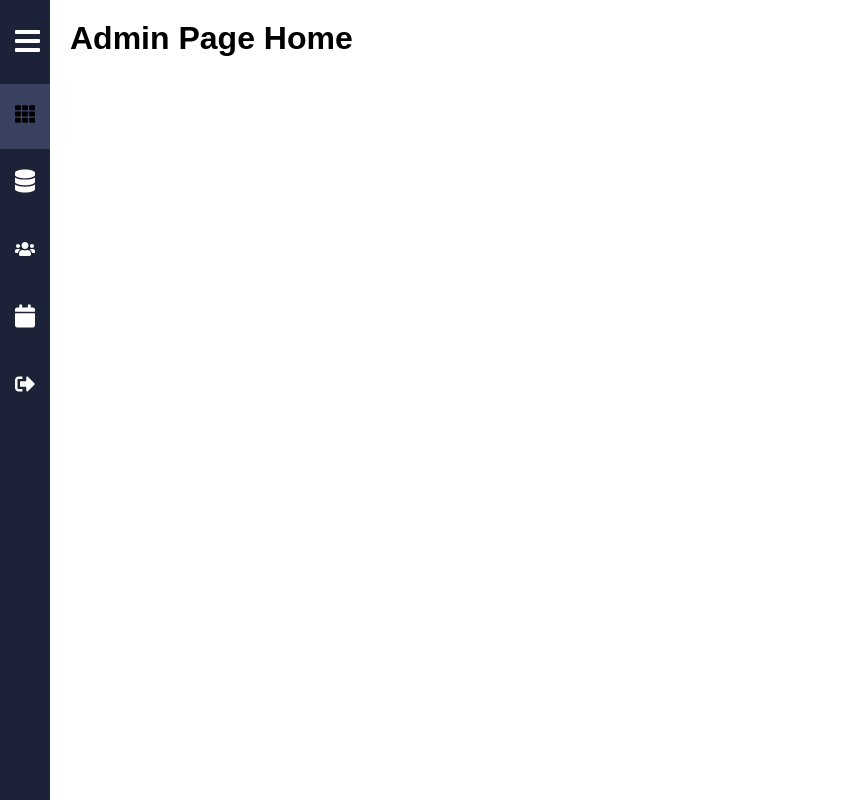
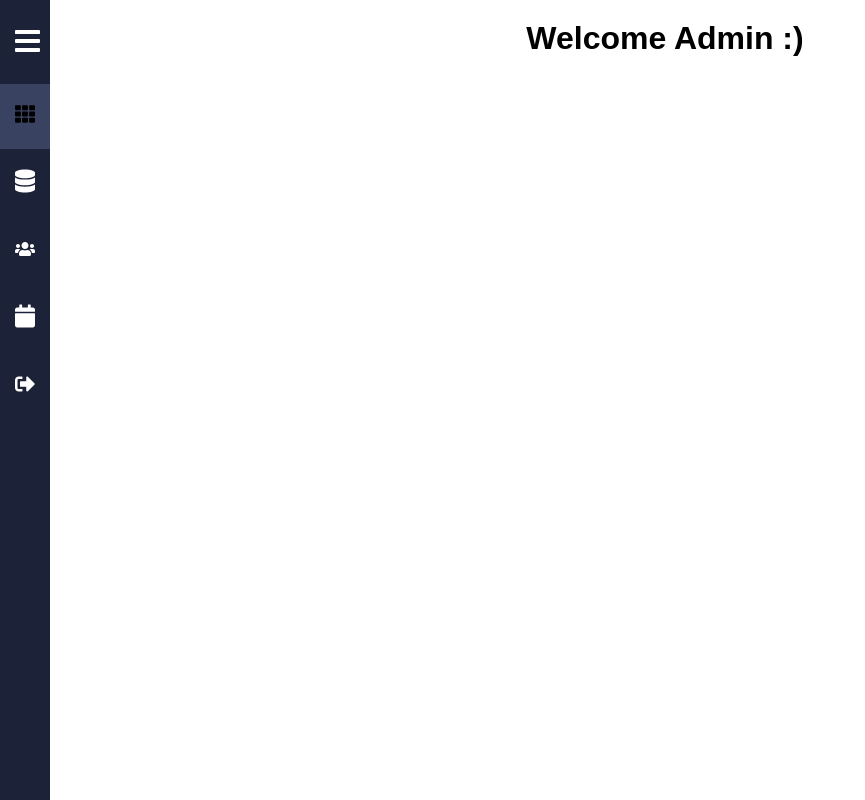
Before and after one commit to YuvrajxChopra/NGO-Management-System, a React (Create React App) app in the folder ngoms/: page /AdminPage in a window 1280 px wide. Shown: the whole page, without its empty margins (0-865 px from the left). Built offline with nearby package versions, Linux system fonts and the light colour scheme.

Commit message:
somecommits

```diff
--- a/ngoms/src/components/pages/AdminPage/AdminPageHome.js
+++ b/ngoms/src/components/pages/AdminPage/AdminPageHome.js
@@ -2,7 +2,10 @@ import React from 'react';
 
 function AdminPageHome() {
   return (
-    <h1> Admin Page Home </h1>
+    <div className='AdminPageHomePage'>
+      <h1> Welcome Admin :) </h1>
+
+    </div>
   );
 }
 
```
